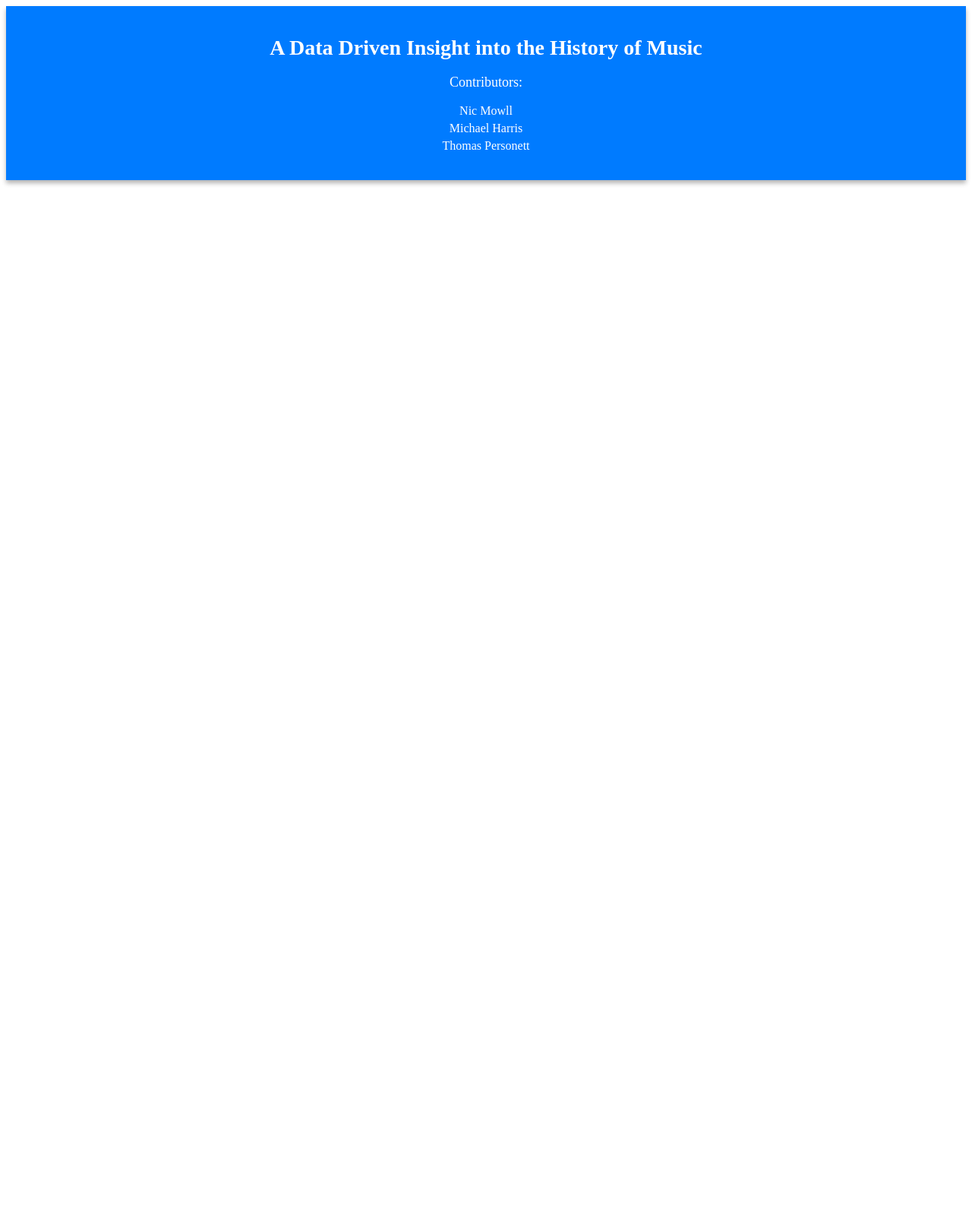
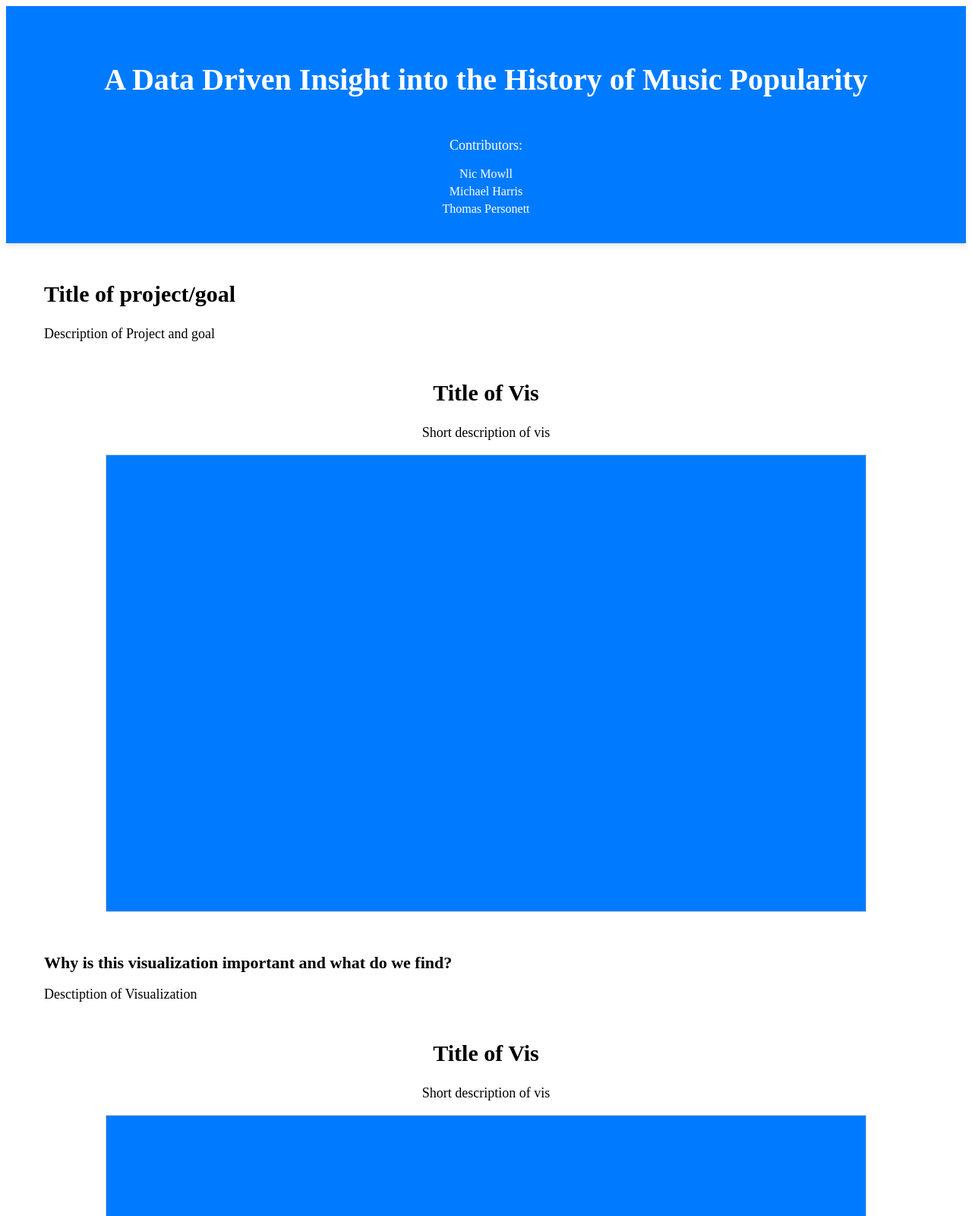
Before and after one commit to tgperso/CPSC4120-Project, a plain HTML site: page Project/HTML/project_header.html in a window 1280 px wide. Shown: the top 1600 px of the page at 76% size. Before the commit the page ends 800 px from the top, so only its background shows below. Drawn offline with Linux system fonts and the light colour scheme.

Commit message:
Project Folder v2
Finished HTML Skeleton

```diff
--- a/Project/HTML/project_header.html
+++ b/Project/HTML/project_header.html
@@ -6,7 +6,7 @@
 </head>
 <body>
     <header>
-        <h1>A Data Driven Insight into the History of Music</h1>
+        <h4>A Data Driven Insight into the History of Music Popularity</h4>
         <p>Contributors:</p>
         <ul>
             <li>Nic Mowll</li>
@@ -14,5 +14,63 @@
             <li>Thomas Personett</li>
         </ul>
     </header>
+
+    <section class="introduction">
+        <h1>Title of project/goal</h1>
+        <p>Description of Project and goal</p>
+    </section>
+
+    <section class="visualization">
+        <h1>Title of Vis</h1>
+        <p>Short description of vis</p>
+        <svg width="1000" height="600">
+            <!-- Add your first data visualization here -->
+            <rect width="100%" height="100%" fill=#007BFF />
+        </svg>
+    </section>
+
+    <section class="description">
+        <h2>Why is this visualization important and what do we find?</h2>
+        <p>Desctiption of Visualization</p>
+    </section>
+
+    <section class="visualization">
+        <h1>Title of Vis</h1>
+        <p>Short description of vis</p>
+        <svg width="1000" height="600">
+            <!-- Add your second data visualization here -->
+            <rect width="100%" height="100%" fill=#007BFF />
+        </svg>
+    </section>
+
+    <section class="description">
+        <h2>Why is this visualization important and what do we find?</h2>
+        <p>Desctiption of Visualization</p>
+    </section>
+
+    <section class="visualization">
+        <h1>Title of Vis</h1>
+        <p>Short description of vis</p>
+        <svg width="1000" height="600">
+            <!-- Add your third data visualization here -->
+            <rect width="100%" height="100%" fill=#007BFF />
+        </svg>
+    </section>
+
+    <section class="description">
+        <h2>Why is this visualization important and what do we find?</h2>
+        <p>Desctiption of Visualization</p>
+    </section>
+
+    <section class="description">
+        <h2>Conclusive Thoughts</h2>
+        <p>Description</p>
+    </section>
+
+    <footer>
+        <p>Thank you to Dylan Burati for the BillBoard Hot 100 - Full History Dataset</p>
+        <h3>Source: https://www.kaggle.com/datasets/dylanburati/billboard-hot-100-full-history</h3>
+    </footer>
+
 </body>
 </html>
--- a/Project/HTML/style.css
+++ b/Project/HTML/style.css
@@ -1,14 +1,43 @@
+
+/* Header styles */
 header {
     background-color: #007BFF; /* Header background color */
     color: #fff; /* Text color in the header */
     text-align: center; /* Center-align the header content */
     padding: 20px; /* Add some padding to the header */
-    box-shadow: 0px 4px 6px rgba(0, 0, 0, 0.3); /*Add drop shadow */
+    box-shadow: 0px 4px 6px rgba(0, 0, 0, 0.1); /* Add drop shadow */
 }
 
-/* Style for the project name (h1) */
+footer {
+    background-color: #007BFF; /* Header background color */
+    color: #fff; /* Text color in the header */
+    text-align: center; /* Center-align the header content */
+    padding: 20px; /* Add some padding to the header */
+    box-shadow: 0px 4px 6px rgba(0, 0, 0, 0.1); /* Add drop shadow */
+}
+
+/*Title text */
 h1 {
-    font-size: 28px; /* Font size for the project name */
+    font-size: 30px; /* Font size for the project name */
+    font-weight: bold;
+}
+
+/*secondary title*/
+h2 {
+    font-size: 22px;
+    font-weight: bold;
+}
+
+/*small detail text*/
+h3 {
+    font-size: 10px;
+    font-weight: lighter;
+}
+
+/*for header*/
+h4 {
+    font-size: 40px;
+    font-weight: bold;
 }
 
 /* Style for the group members (p and ul) */
@@ -25,3 +54,24 @@ li {
     font-size: 16px; /* Font size for the member names */
     margin: 5px 0; /* Add some margin between member names */
 }
+
+/* Styles for data visualizations */
+.visualization {
+    margin: 20px; /* Add margin around each visualization */
+    text-align: center; /* Center-align the visualization and description */
+}
+
+.introduction {
+    margin: 50px;
+    text-align: left;
+}
+
+.description {
+    margin: 50px;
+    text-align: left;
+}
+
+svg {
+    border: 1px solid #ccc; /* Add a border to the SVG */
+    max-width: 100%; /* Make sure SVGs don't overflow their containers */
+}
```
